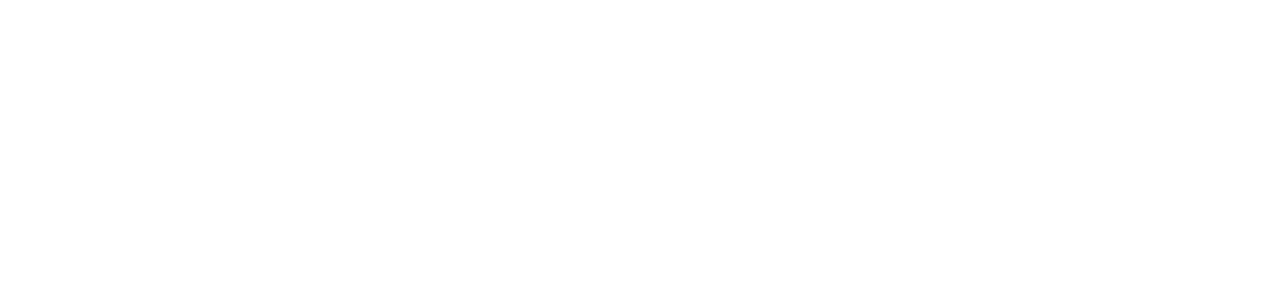
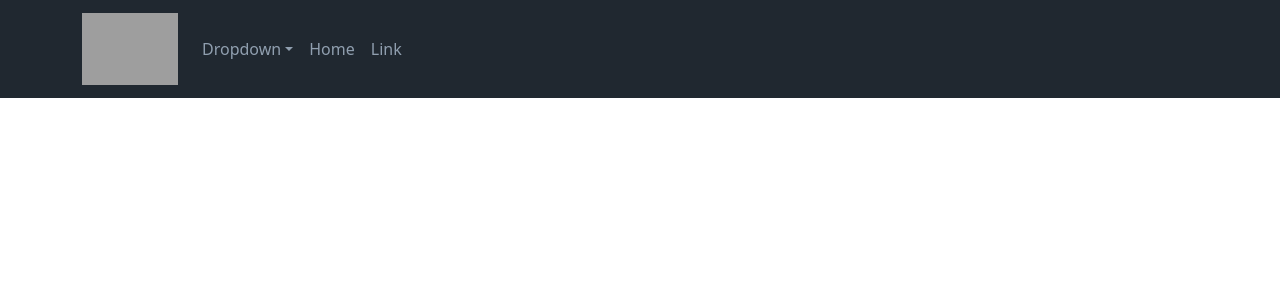
Before and after one commit to megsmcbride/letterboxd-clone, a React (Create React App) app: page / in a window 1280 px wide. Shown: the top 300 px of the page. Built offline with nearby package versions, Linux system fonts and the light colour scheme; grey boxes are pictures that could not be loaded.

Commit message:
Install react bootstrap and add Navbar with logo

```diff
--- a/package.json
+++ b/package.json
@@ -12,6 +12,7 @@
     "@types/react-dom": "^18.0.6",
     "bootstrap": "^5.2.2",
     "react": "^18.2.0",
+    "react-bootstrap": "^2.5.0",
     "react-dom": "^18.2.0",
     "react-router-dom": "^6.4.1",
     "react-scripts": "5.0.1",
--- a/src/App.css
+++ b/src/App.css
@@ -1,38 +1,12 @@
-.App {
-  text-align: center;
+.site-logo {
+  height: 72px;
+  width: auto;
 }
 
-.App-logo {
-  height: 40vmin;
-  pointer-events: none;
+.color-nav {
+  background-color: #202830;
 }
 
-@media (prefers-reduced-motion: no-preference) {
-  .App-logo {
-    animation: App-logo-spin infinite 20s linear;
-  }
+.site-header a {
+  color: #909faf;
 }
-
-.App-header {
-  background-color: #282c34;
-  min-height: 100vh;
-  display: flex;
-  flex-direction: column;
-  align-items: center;
-  justify-content: center;
-  font-size: calc(10px + 2vmin);
-  color: white;
-}
-
-.App-link {
-  color: #61dafb;
-}
-
-@keyframes App-logo-spin {
-  from {
-    transform: rotate(0deg);
-  }
-  to {
-    transform: rotate(360deg);
-  }
-}
--- a/src/App.tsx
+++ b/src/App.tsx
@@ -1,11 +1,51 @@
-import React from 'react';
-import logo from './logo.svg';
-import './App.css';
+import "./App.css";
+import { BrowserRouter as Router } from "react-router-dom";
+import Container from "react-bootstrap/Container";
+import Nav from "react-bootstrap/Nav";
+import Navbar from "react-bootstrap/Navbar";
+import NavDropdown from "react-bootstrap/NavDropdown";
 
 function App() {
   return (
-    <div className="App">
-    </div>
+    <Router>
+      <header className="site-header">
+        <div>
+          <Navbar className="color-nav" expand="lg">
+            <Container>
+              <Navbar.Brand href="/">
+                <img
+                className="site-logo"
+                  src="https://a.ltrbxd.com/logos/letterboxd-logo-h-neg-rgb-1000px.png"
+                  alt="Letterboxd - Your life in film"
+                />
+              </Navbar.Brand>
+              <Navbar.Toggle aria-controls="basic-navbar-nav" />
+              <Navbar.Collapse id="basic-navbar-nav">
+                <Nav className="me-auto">
+                  <NavDropdown title="Dropdown" id="basic-nav-dropdown">
+                    <NavDropdown.Item href="#action/3.1">
+                      Action
+                    </NavDropdown.Item>
+                    <NavDropdown.Item href="#action/3.2">
+                      Another action
+                    </NavDropdown.Item>
+                    <NavDropdown.Item href="#action/3.3">
+                      Something
+                    </NavDropdown.Item>
+                    <NavDropdown.Divider />
+                    <NavDropdown.Item href="#action/3.4">
+                      Separated link
+                    </NavDropdown.Item>
+                  </NavDropdown>
+                  <Nav.Link href="#home">Home</Nav.Link>
+                  <Nav.Link href="#link">Link</Nav.Link>
+                </Nav>
+              </Navbar.Collapse>
+            </Container>
+          </Navbar>
+        </div>
+      </header>
+    </Router>
   );
 }
 
```
Also changed, not shown: 1 other file (tests, documents, lock files or other folders).
